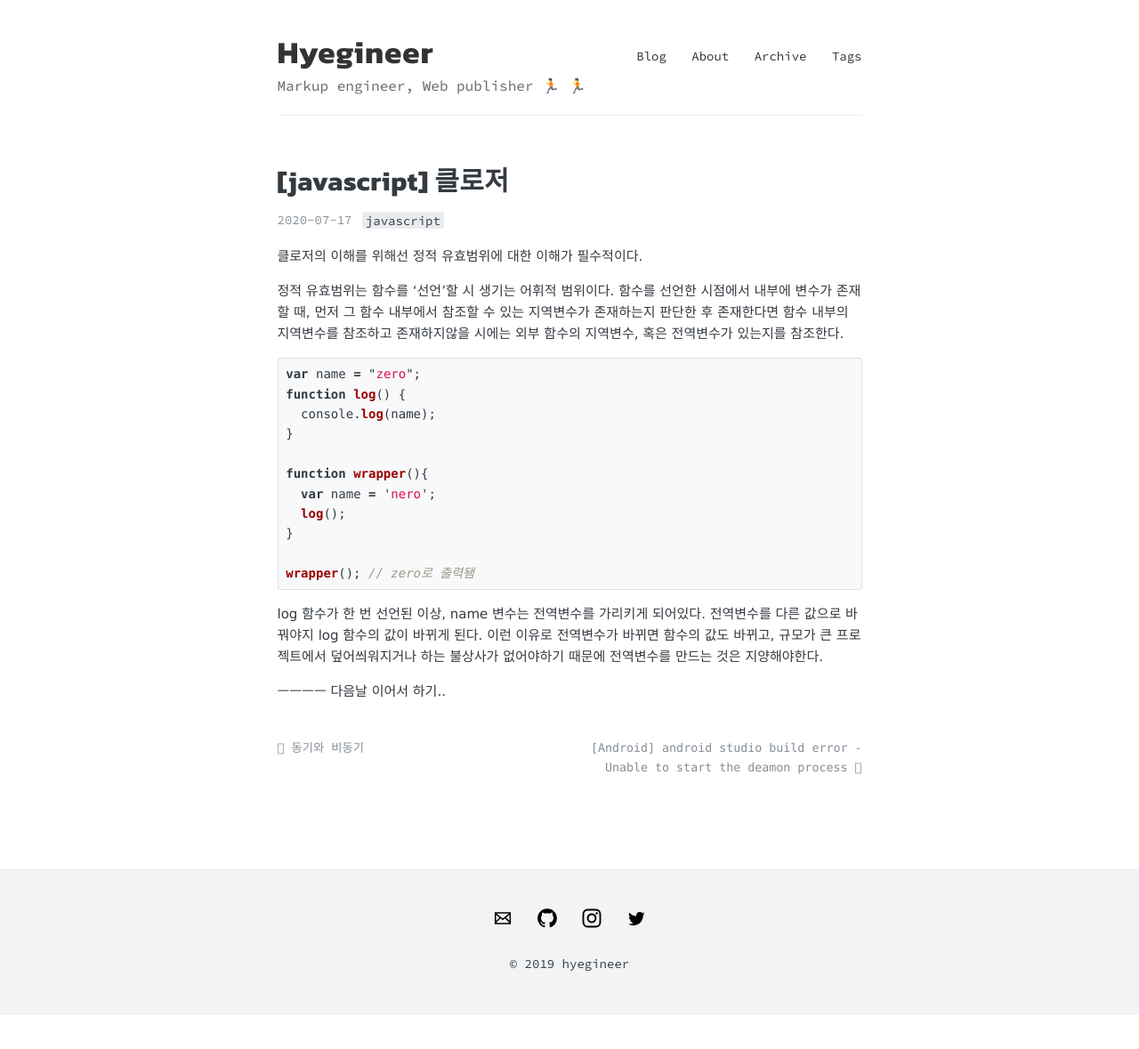
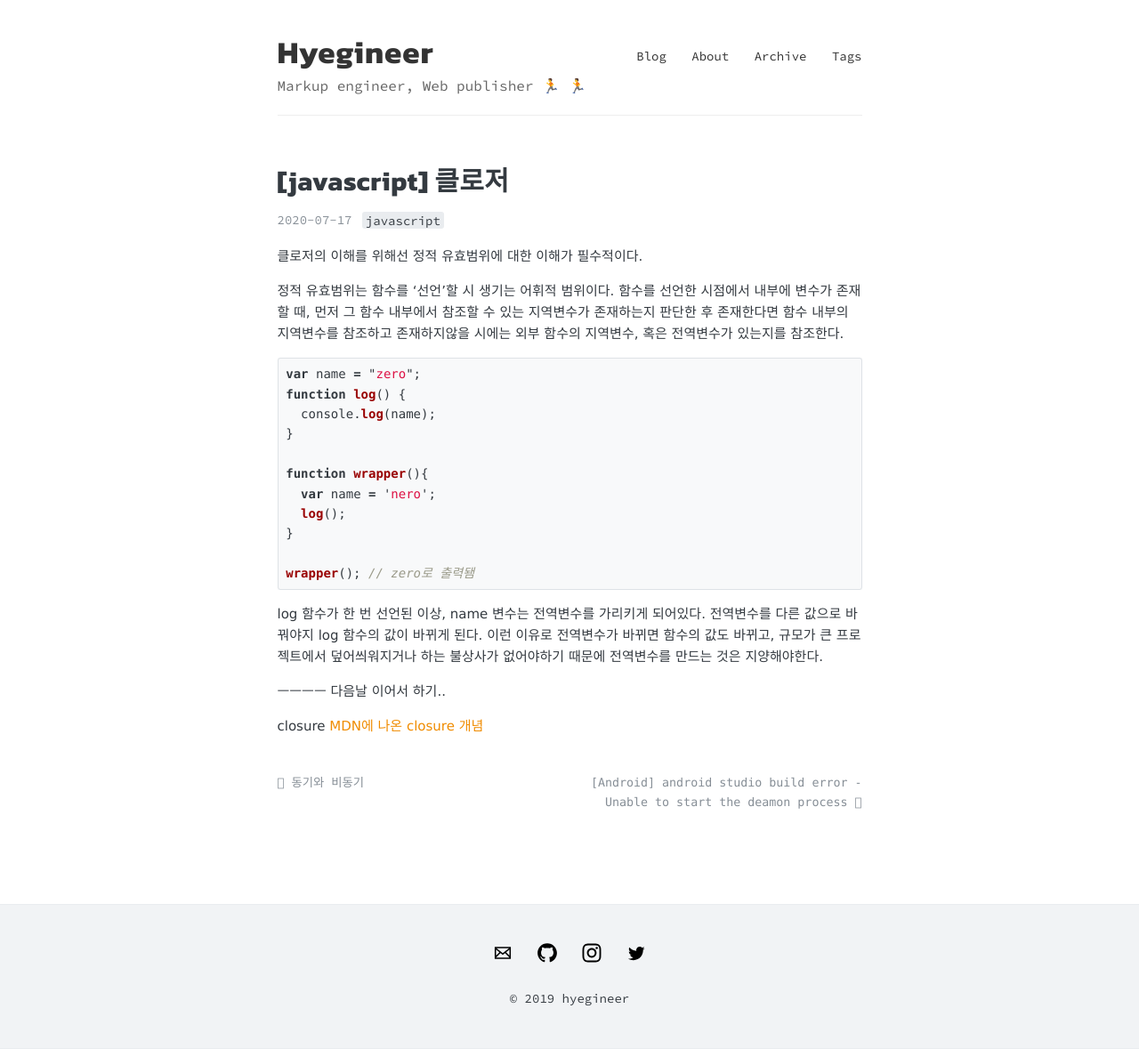
Before and after one commit to hyegineer/hyegineer.github.io, a Jekyll site: the page built from _posts/2020-07-20-closure.md, in a window 1280 px wide. Shown: the whole page at 89% size. Built offline with Jekyll 4.4.1, drawn with Linux system fonts in a browser that asks for light colours; emoji names are drawn with the system emoji font; comment, search, counter and statistics services are not loaded; before the commit the page ends 1140 px from its top, so only the background shows below that.

Commit message:
MDN closure link

```diff
--- a/_posts/2020-07-20-closure.md
+++ b/_posts/2020-07-20-closure.md
@@ -34,3 +34,6 @@ log 함수가 한 번 선언된 이상, name 변수는 전역변수를 가리키
 
 
 ㅡㅡㅡㅡ 다음날 이어서 하기..
+
+closure
+[MDN에 나온 closure 개념](https://developer.mozilla.org/ko/docs/Web/JavaScript/Guide/Closures)
```
